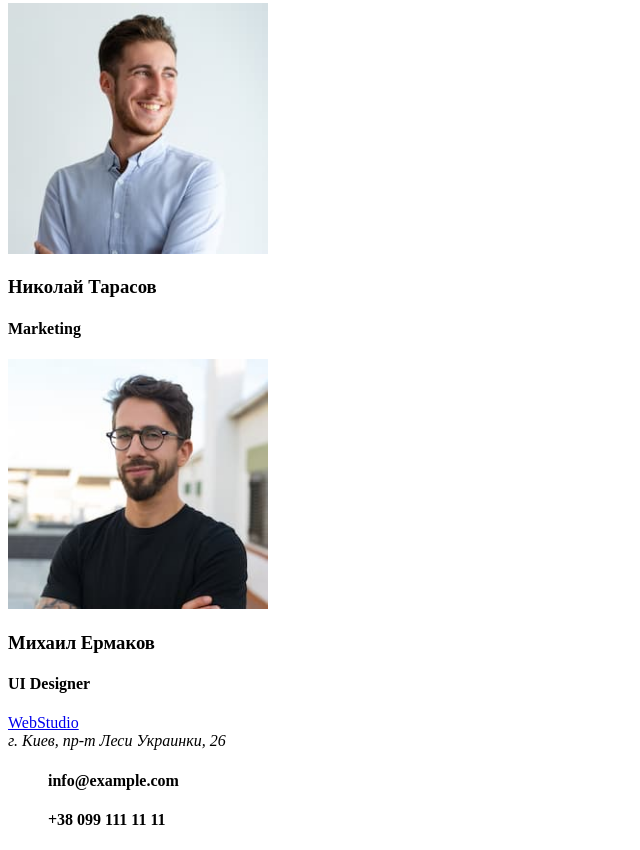
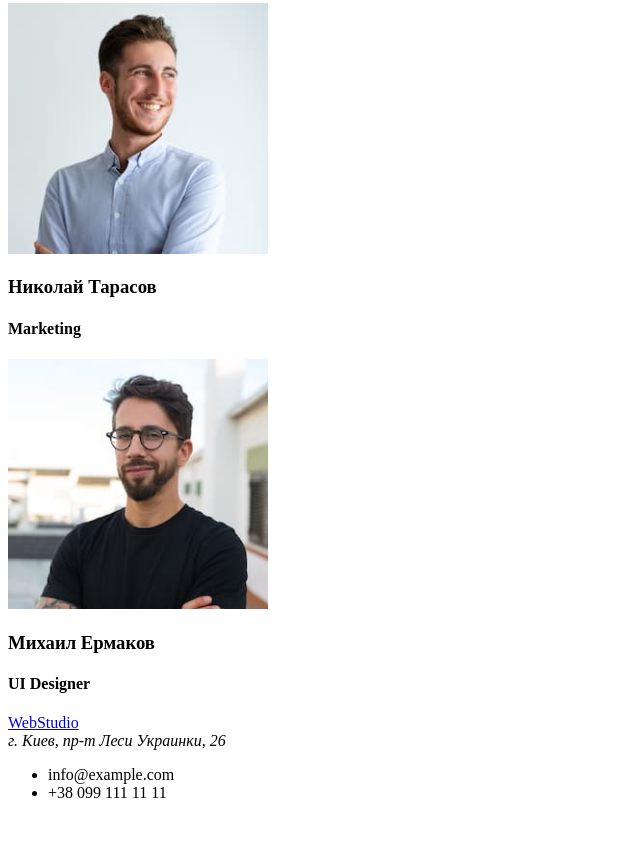
Before and after one commit to izaitseva/goit-markup-hw-01, a plain HTML site: page index.html in a window 1280 px wide. Shown: the part 1553-2403 px from the top of the page, without its empty margins (0-640 px from the left). After the commit the page ends 2371 px from the top, so only its background shows below. Drawn offline with Linux system fonts and the light colour scheme.

Commit message:
исправила ошибку

```diff
--- a/index.html
+++ b/index.html
@@ -94,8 +94,8 @@
             <a href="#">WebStudio</a>
             <address>г. Киев, пр-т Леси Украинки, 26</address>
             <ul>
-                <h4>info@example.com</h4>
-                <h4>+38 099 111 11 11</h4>
+                <li>info@example.com</li>
+                <li>+38 099 111 11 11</li>
             </ul>
         </div>
     </footer>
```
